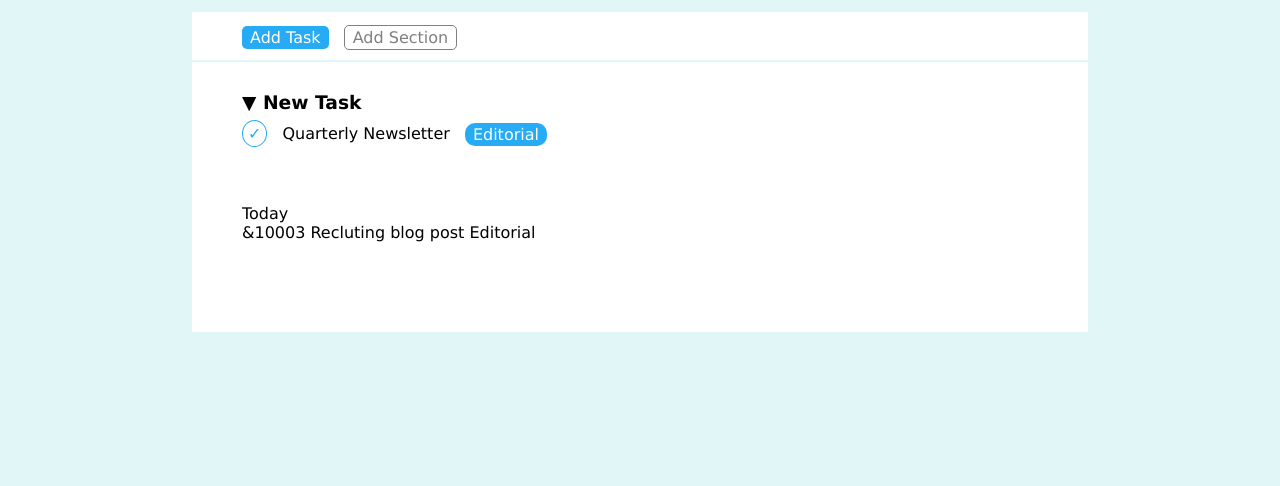
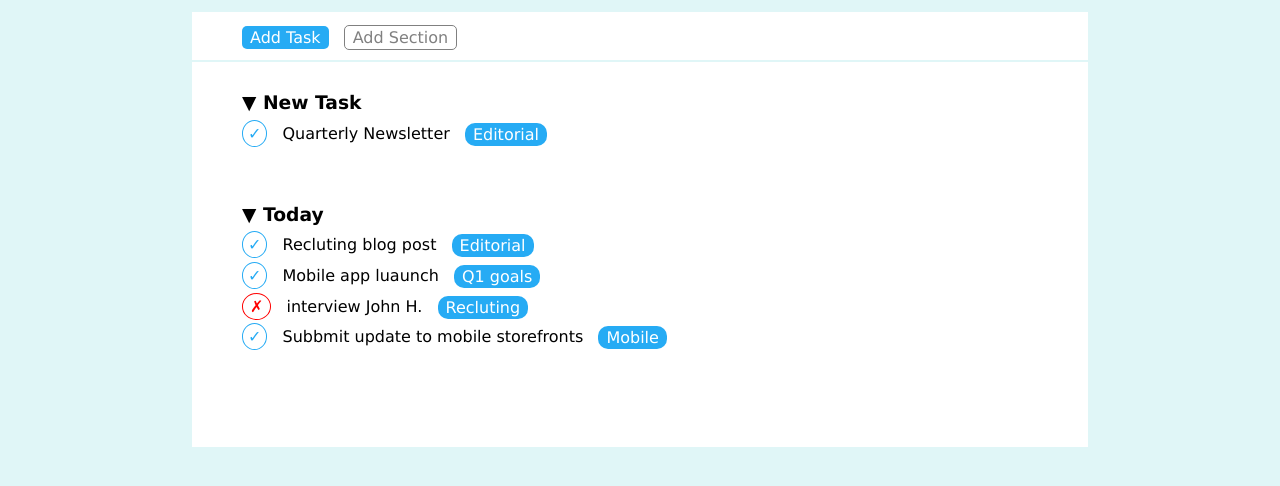
Before and after one commit to elefly13/html-css-toboolist, a plain HTML site: page index.html in a window 1280 px wide. Shown: the part 98-584 px from the top of the page. Drawn offline with Linux system fonts and the light colour scheme.

Commit message:
secoda sezione main

```diff
--- a/css/style.css
+++ b/css/style.css
@@ -75,6 +75,9 @@ div.contenitore-head{
     height: 30px;
 
 }
+.spazio-righe{
+    margin-bottom: 10px;
+}
 .row{
     display: inline;
     vertical-align: middle;
@@ -98,10 +101,21 @@ section{
     padding: 3px 5px;
     color: rgb(38, 171, 244);
 }
+.croce{
+    border: 1px solid red;
+    border-radius: 50%;
+    background-color: white;
+    padding: 3px 7px;
+    color: red;
+
+}
+
 .argomento{
     margin-left: 10px;
 }
 #pulsante{
     border-radius: 10px;
     margin-left: 10px;
+
+
 }
--- a/index.html
+++ b/index.html
@@ -42,10 +42,36 @@
 
         <!-- seconda sezione today  -->
         <section>
-            <div>Today</div>
-            <span>&10003</span>
-            <span>Recluting blog post</span>
-            <span >Editorial</span>
+            <h3 class="titolo-sezione">&#9660; Today</h3>
+            <div class="spazio-righe">
+                <div class="row">
+                    <span class="spunta">&#10003;</span>
+                    <span class="argomento">Recluting blog post</span>
+                    <span class="bottone-blu" id="pulsante">Editorial</span>
+                </div>
+            </div>
+            <div class="spazio-righe">
+                <div class="row">
+                    <span class="spunta">&#10003;</span>
+                    <span class="argomento">Mobile app luaunch</span>
+                    <span class="bottone-blu" id="pulsante">Q1 goals</span>
+                </div>
+            </div>
+            <div class="spazio-righe">
+                <div class="row">
+                    <span class="croce">&cross;</span>
+                    <span class="argomento">interview John H.</span>
+                    <span class="bottone-blu" id="pulsante">Recluting</span>
+                </div>
+            </div>
+            <div class="spazio-righe">
+                <div class="row">
+                    <span class="spunta">&#10003;</span>
+                    <span class="argomento">Subbmit update to mobile storefronts</span>
+                    <span class="bottone-blu" id="pulsante">Mobile</span>
+                </div>
+            </div>
+
 
         </section>
         <!-- /seconda sezione today  -->
```
